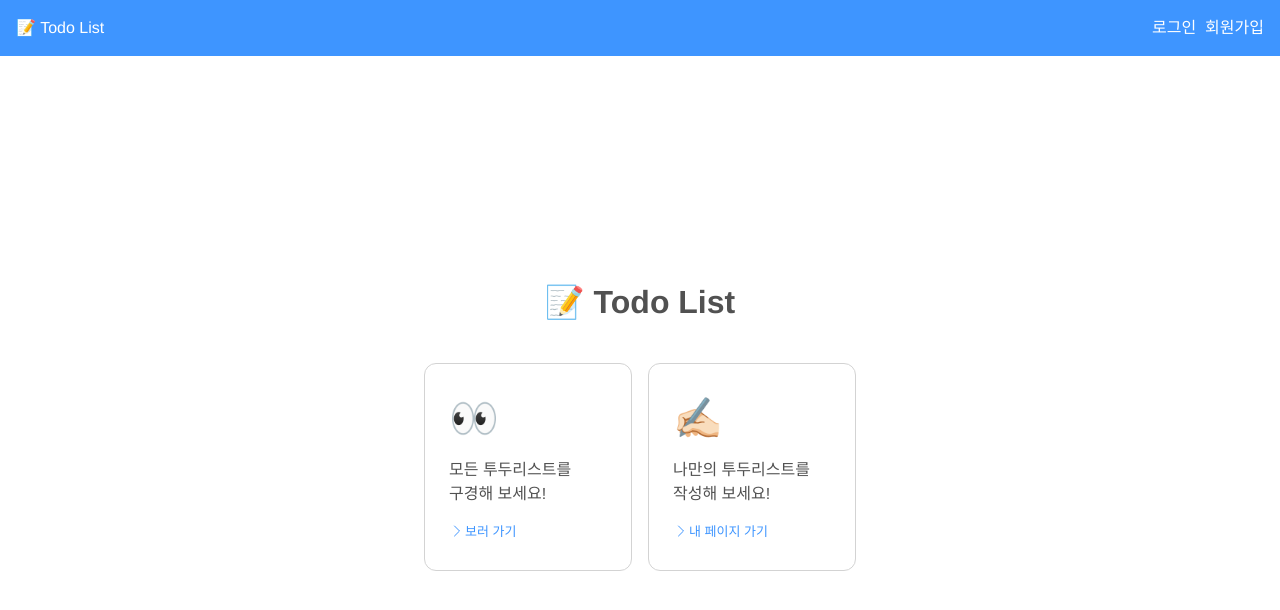
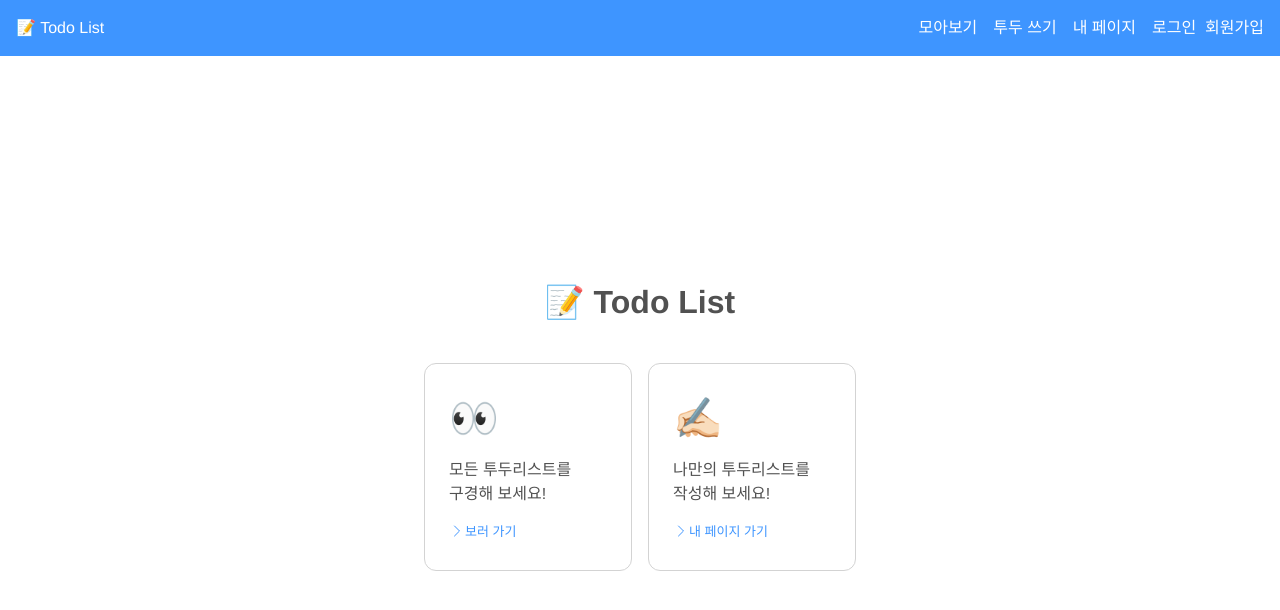
Before and after one commit to summereuna/react-week, a React (Vite) app: page / in a window 1280 px wide. Shown: the top 610 px of the page. Built offline with nearby package versions, Linux system fonts and the light colour scheme; no server answers.

Commit message:
[Feat] : 네비게이션바 링크 추가

```diff
--- a/src/shared/Layout.tsx
+++ b/src/shared/Layout.tsx
@@ -1,13 +1,11 @@
 import { useAppDispatch } from "@/hooks/rtkHooks";
 import useAuth from "@/hooks/useAuth";
 import Button from "@components/Button";
-// import useModal from "@/hooks/useModal";
-// import ModalAlert from "@components/Modal/ModalAlert";
-// import ModalLayout from "@components/Modal/ModalLayout";
-// import ModalPortal from "@components/Modal/ModalPortal";
 import { logout } from "@redux/slices/authSlice";
+import { burgerIcon } from "@shared/icons";
 import * as S from "@styles/components/layout.style";
 import { useNavigate } from "react-router-dom";
+import styled from "styled-components";
 
 interface LayoutProps {
   children: React.ReactNode;
@@ -19,7 +17,6 @@ export default function Layout({ children }: LayoutProps) {
   const isLoggedIn = useAuth();
   const dispatch = useAppDispatch();
 
-  // const { isVisible, openModal, closeModal } = useModal();
   const handleLogout = () => {
     const confirmLogout = window.confirm("정말로 로그아웃 하시겠습니까?");
     if (confirmLogout) {
@@ -32,6 +29,11 @@ export default function Layout({ children }: LayoutProps) {
     <S.Layout>
       <S.Header className="header">
         <S.Logo to="/">📝 Todo List</S.Logo>
+        <S.LinkContainer>
+          <S.Logo to="/todos">모아보기</S.Logo>
+          <S.Logo to="/todos/add">투두 쓰기</S.Logo>
+          <S.Logo to="/mypage">내 페이지</S.Logo>
+
           {isLoggedIn ? (
             <Button onClick={handleLogout}>로그아웃</Button>
           ) : (
@@ -40,16 +42,21 @@ export default function Layout({ children }: LayoutProps) {
               <S.Logo to="/signup">회원가입</S.Logo>
             </S.ButtonContainer>
           )}
+        </S.LinkContainer>
+        <Menubar>{burgerIcon}</Menubar>
       </S.Header>
       <S.Main className="main">{children}</S.Main>
-
-      {/* {isVisible && (
-        <ModalPortal>
-          <ModalLayout onClose={closeModal}>
-            <ModalAlert onClose={closeModal} content={alertContent} />
-          </ModalLayout>
-        </ModalPortal>
-      )} */}
     </S.Layout>
   );
 }
+
+const Menubar = styled.div`
+  position: relative;
+  display: block; //자식이랑 상호작용되게 자기 크기만큼만 width되도록 설정해야함
+  width: 1.5rem;
+  height: 1.5rem;
+  color: white;
+  @media screen and (min-width: 500px) {
+    display: none;
+  }
+`;
--- a/src/shared/icons.tsx
+++ b/src/shared/icons.tsx
@@ -49,3 +49,20 @@ export const alertIcon = (
     <circle cx="17.5" cy="4.5" r="3.5" fill="#EB4C4C"></circle>
   </svg>
 );
+
+export const burgerIcon = (
+  <svg
+    xmlns="http://www.w3.org/2000/svg"
+    fill="none"
+    viewBox="0 0 24 24"
+    strokeWidth={1.5}
+    stroke="currentColor"
+    className="size-6"
+  >
+    <path
+      strokeLinecap="round"
+      strokeLinejoin="round"
+      d="M3.75 6.75h16.5M3.75 12h16.5m-16.5 5.25h16.5"
+    />
+  </svg>
+);
--- a/src/styles/components/layout.style.ts
+++ b/src/styles/components/layout.style.ts
@@ -24,6 +24,19 @@ export const Header = styled.header`
   }
 `;
 
+export const LinkContainer = styled.div`
+  display: flex;
+  flex-direction: row;
+  align-items: center;
+  gap: 1rem;
+
+  @media screen and (max-width: 500px) {
+    flex-direction: column;
+    align-items: flex-end;
+    display: none;
+  }
+`;
+
 export const Main = styled.main`
   display: flex;
   align-items: center;
```
Lines whose indentation alone changed are shown as unchanged.
